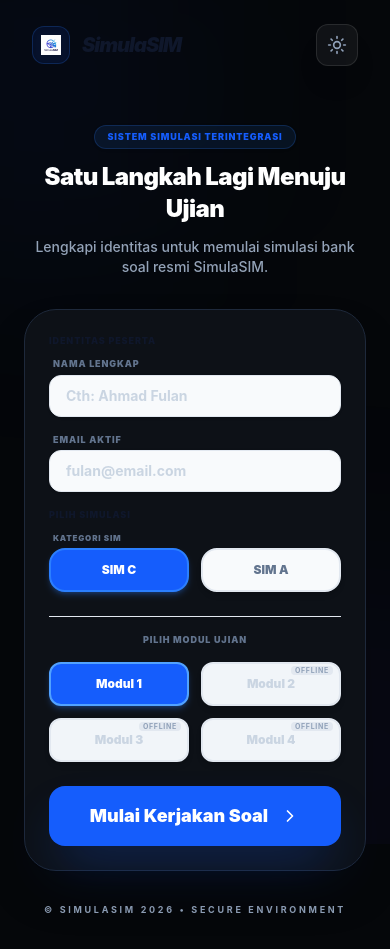
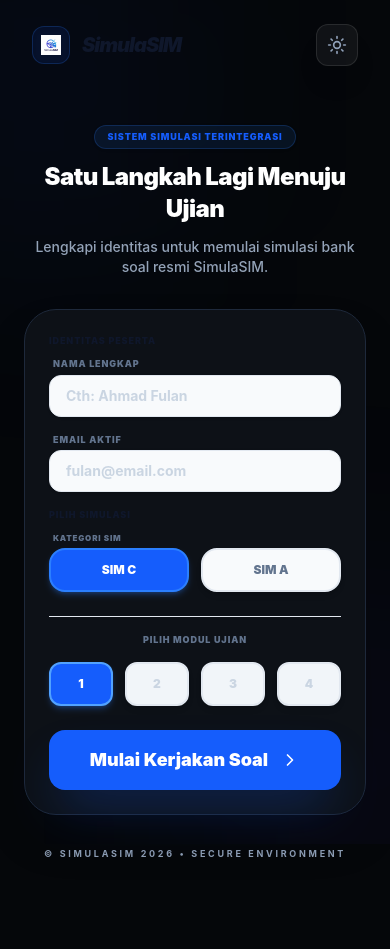
Before and after one commit to ananwxyz/simulasim, a React (Vite) app: page /register in a window 390 px wide. After the commit the page ends 893 px from the top, so only its background shows below. Built offline with nearby package versions, Linux system fonts and the light colour scheme; no server answers.

Commit message:
feat: mobile register refinement (single-row module buttons, label stripping)

```diff
--- a/src/pages/client/Landing.tsx
+++ b/src/pages/client/Landing.tsx
@@ -121,7 +121,7 @@ export default function Landing() {
                         {/* Module Selection */}
                         <div className="pt-4 border-t border-slate-200 dark:border-white/5 transition-colors">
                             <label className="block text-slate-500 dark:text-slate-500 text-[9px] font-black uppercase tracking-widest mb-4 px-1 text-center transition-colors transition-colors">Pilih Modul Ujian</label>
-                            <div className="grid grid-cols-2 md:grid-cols-4 gap-3">
+                            <div className="grid grid-cols-4 gap-3">
                                 {[1, 2, 3, 4].map((num) => (
                                     <button
                                         key={num}
@@ -136,8 +136,7 @@ export default function Landing() {
                                                     : 'bg-slate-50 dark:bg-white/5 border-slate-200 dark:border-white/10 text-slate-600 dark:text-slate-400 hover:border-blue-500/50 hover:bg-slate-100 transition-colors'
                                         }`}
                                     >
-                                        Modul {num}
-                                        {num > 1 && <span className="absolute top-0.5 right-1.5 text-[7px] bg-slate-200 dark:bg-slate-950 px-1 rounded text-slate-400 dark:text-slate-600 uppercase font-bold tracking-widest transition-colors">Offline</span>}
+                                        {num}
                                         {moduleNumber === num && <div className="absolute inset-0 bg-white/10 flex items-center justify-center translate-y-full group-hover:translate-y-0 transition-transform">✓</div>}
                                     </button>
                                 ))}
```
